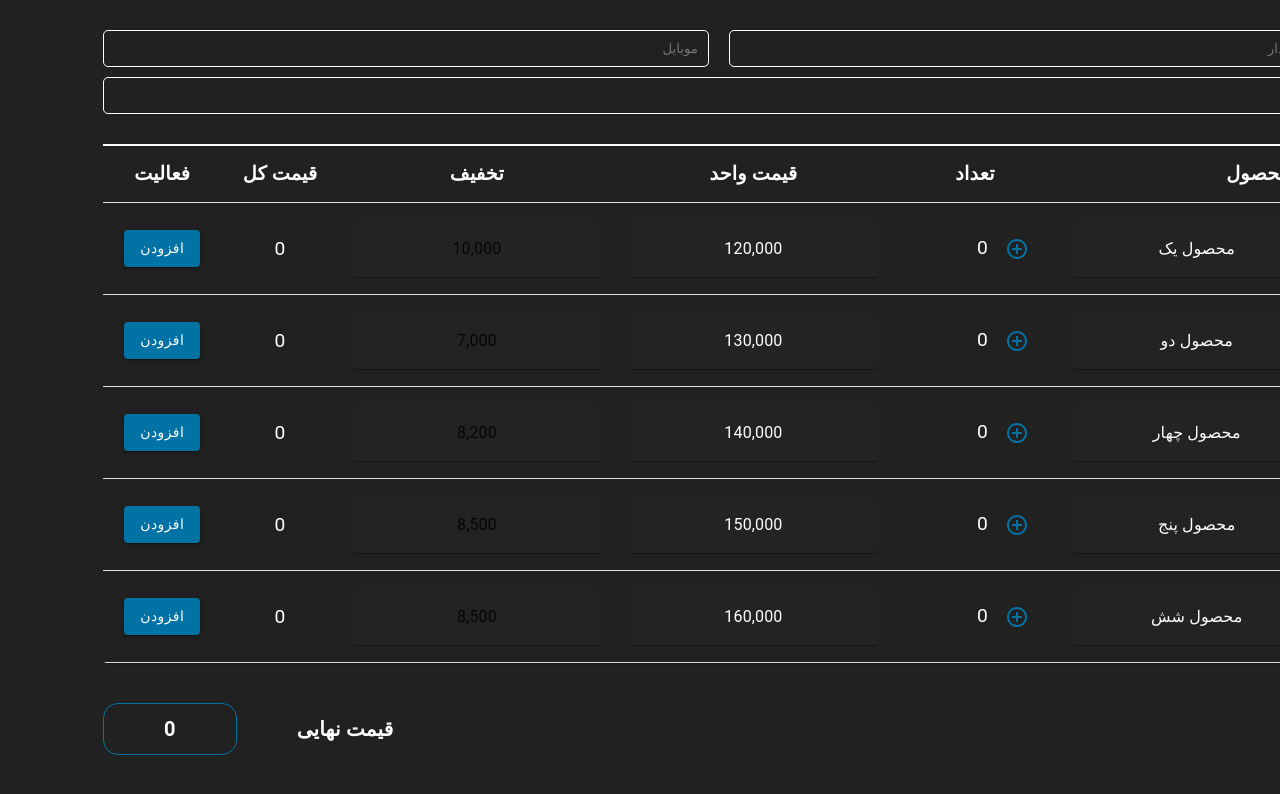
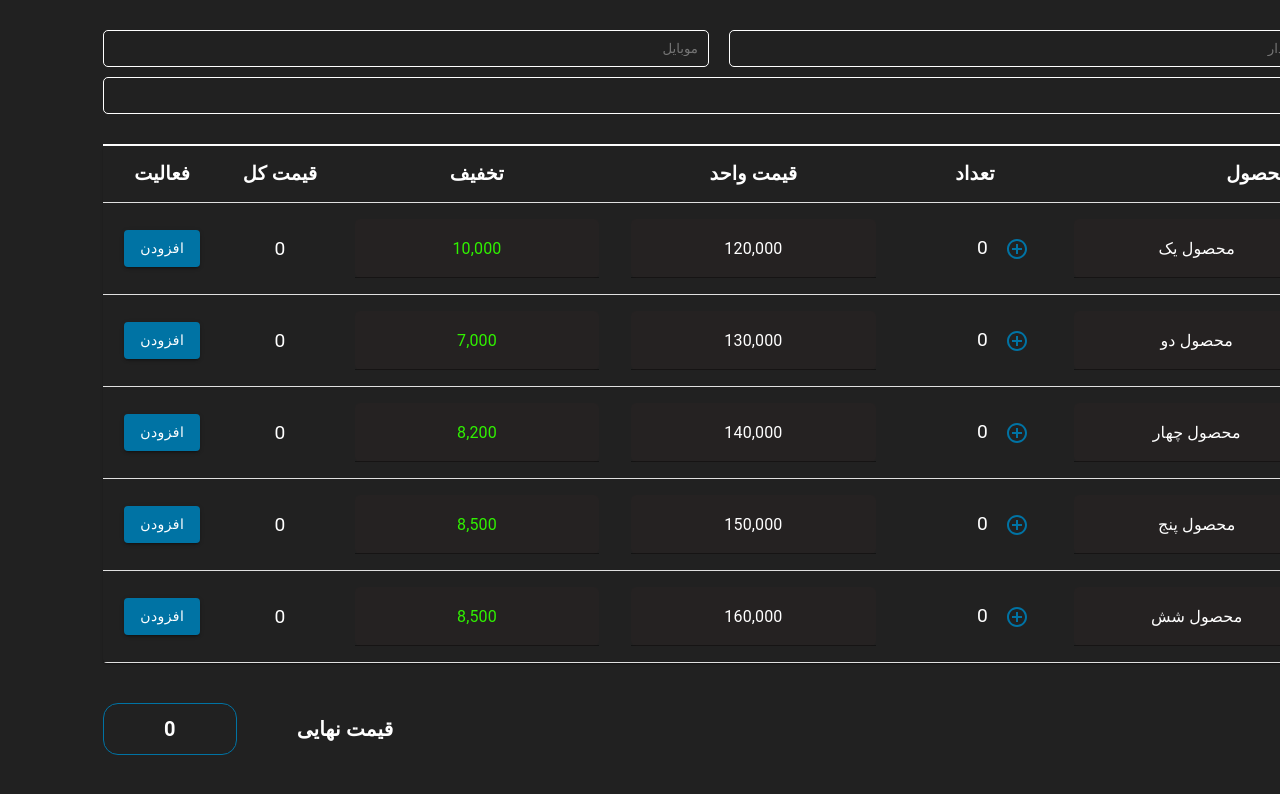
Before and after one commit to sorez94/sample-code, a React (Vite) app: page / in a window 1280 px wide. Shown: the top 794 px of the page. Built offline with nearby package versions, Linux system fonts and the light colour scheme.

Commit message:
Update ProductRow.tsx

```diff
--- a/src/components/ProductRow.tsx
+++ b/src/components/ProductRow.tsx
@@ -92,7 +92,7 @@ const ProductRow: React.FC<ProductRowProps> = ({ product, handleInputChange, han
                     type="text"
                     variant="standard"
                     style={{ backgroundColor: "rgb(37 34 34)", borderRadius: "5px", color: "#30F100", width: "100%" }}
-                    inputProps={{ style: { color: "#30F10", textAlign: "center",  height: "50px"} }}
+                    inputProps={{ style: { color: "#30F100", textAlign: "center",  height: "50px"} }}
                 />
             </TableCell>
             <TableCell align="center" style={{ color: "white", fontSize: "1.2rem" }}>
```
